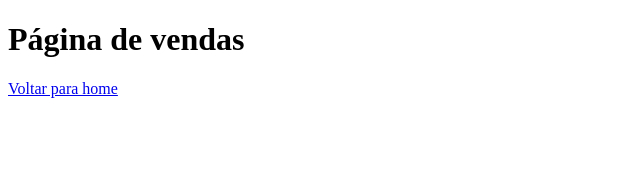
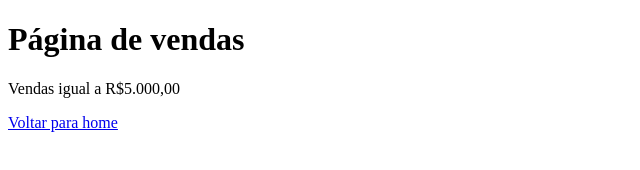
Before and after one commit to leonardoIsNotNull/aulagithub, a plain HTML site: page vendas.html in a window 1280 px wide. Shown: the whole page, without its empty margins (0-640 px from the left). Drawn offline with Linux system fonts and the light colour scheme.

Commit message:
Acrescentado valor das vendas

```diff
--- a/vendas.html
+++ b/vendas.html
@@ -7,6 +7,7 @@
 </head>
 <body>
     <h1>Página de vendas</h1>
+    <p>Vendas igual a R$5.000,00</p>
     <a href="index.html">Voltar para home</a>
 </body>
 </html>
```
